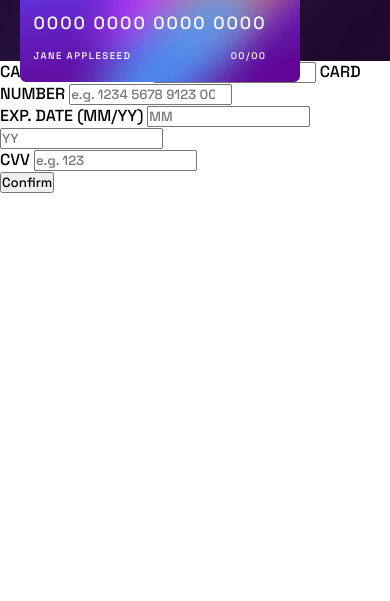
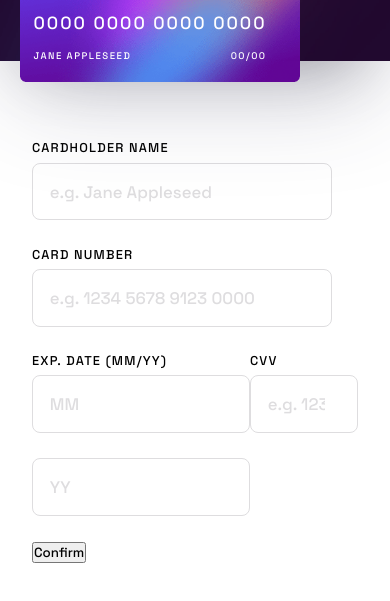
Before and after one commit to sodiqsanusi/interactive-card, a plain HTML site: page index.html in a window 390 px wide. Shown: the part 193-794 px from the top of the page. Drawn offline with Linux system fonts and the light colour scheme.

Commit message:
On the form styling, small screen
Not totally done with the form, have to go do something ASAP

```diff
--- a/index.html
+++ b/index.html
@@ -35,18 +35,18 @@
   <main>
     <form>
       <label for="name">CARDHOLDER NAME</label>
-      <input type="text" id="name" placeholder="e.g. Jane Appleseed">
+      <input class="input-norm" type="text" id="name" placeholder="e.g. Jane Appleseed">
       <label for="number">CARD NUMBER</label>
-      <input type="number" id="number" placeholder="e.g. 1234 5678 9123 0000">
-      <div>
+      <input class="input-norm" type="number" id="number" placeholder="e.g. 1234 5678 9123 0000">
+      <div class="exp-cvv">
         <div>
           <label for="expiry--month">EXP. DATE (MM/YY)</label>
-          <input type="number" id="expiry--month" placeholder="MM">
-          <input type="number" id="expiry--year" placeholder="YY">
+          <input class="input-norm" type="number" id="expiry--month" placeholder="MM">
+          <input class="input-norm" type="number" id="expiry--year" placeholder="YY">
         </div>
         <div>
           <label for="cvv">CVV</label>
-          <input type="number" id="cvv" placeholder="e.g. 123">
+          <input class="input-norm" type="number" id="cvv" placeholder="e.g. 123">
         </div>
       </div>
       <input type="button" value="Confirm">
--- a/styles.scss
+++ b/styles.scss
@@ -17,6 +17,8 @@ aside{
   position: relative;
   padding: 1em 0 3em;
   color: #fff;
+  margin-bottom: 20%;
+  box-shadow: rgba(50, 50, 93, 0.25) 0px 50px 100px -20px, rgba(0, 0, 0, 0.3) 0px 30px 60px -30px;
 }
 @mixin cards {
   width: 90%;
@@ -61,3 +63,34 @@ aside{
   font-size: .6rem;
   letter-spacing: 1.5px;
 }
+
+main{
+  padding: 0 2em;
+  label{
+    display: block;
+  }
+}
+label{
+  font-size: .8rem;
+  letter-spacing: 1.2px;
+  margin-bottom: .5em;
+}
+.input-norm{
+  outline: none;
+  font-size: 1.05rem;
+  color: #000;
+  border-radius: 8px;
+  border: solid 1px #dedddf;
+  width: 100%;
+  max-width: 300px;
+  transition: .3s;
+  padding: 1em;
+  margin-bottom: 1.5em;
+}.input-norm::placeholder{
+  color: #dedddf;
+}.input-norm:focus, .input-norm:hover{
+  border-color: #8e8593;
+}
+.exp-cvv{
+  display: flex;
+}
```
Also changed, not shown: styles.css, 1 other file.
